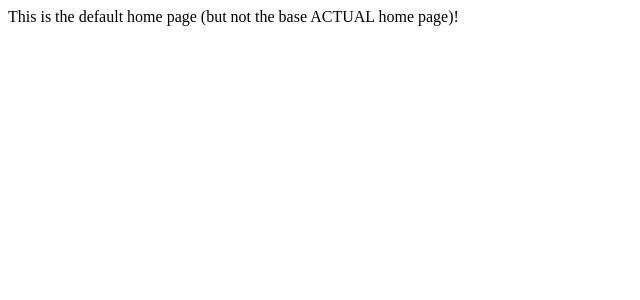
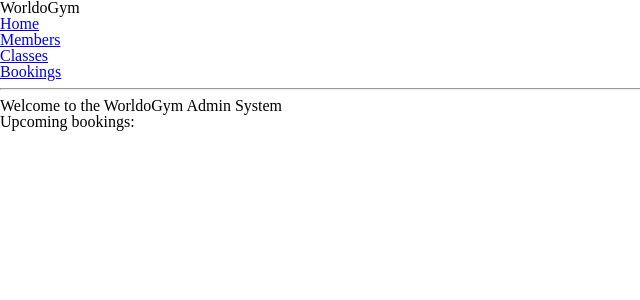
Before and after one commit to Boystavros/gym_admin_app_Python, a Flask app: page / in a window 1280 px wide. Shown: the top 300 px of the page, without its empty margins (0-640 px from the left). Run offline with Flask 2, Linux system fonts and the light colour scheme.

Commit message:
Adds members() and add_member() routes to member_controller. Working.

```diff
--- a/app.py
+++ b/app.py
@@ -1,13 +1,12 @@
 from flask import Flask, render_template
 
-# from controllers.member_controller import member_blueprint
+from controllers.member_controller import members_blueprint
 # from controllers.fit_class_controller import fit_class_blueprint
 # from controllers.booking_controller import booking_blueprint
 
 app = Flask(__name__)
 
-# app.register_blueprint(member_blueprint)
-# x3
+app.register_blueprint(members_blueprint)
 
 @app.route('/')
 def home():
--- /dev/null
+++ b/controllers/booking_controller.py
@@ -0,0 +1,2 @@
+from flask import Flask, render_template, request, redirect
+from flask import Blueprint
--- a/db/member_booking_system.sql
+++ b/db/member_booking_system.sql
@@ -24,8 +24,8 @@ CREATE TABLE fit_classes(
 
 CREATE TABLE bookings(
     id SERIAL PRIMARY KEY,
-    member_id INT REFERENCES members(id),
-    fit_class_id INT REFERENCES fit_classes(id),
+    member_id INT REFERENCES members(id) ON DELETE CASCADE,
+    fit_class_id INT REFERENCES fit_classes(id) ON DELETE CASCADE,
     timestamp VARCHAR(255),
     staff_member VARCHAR(255)
 );
--- /dev/null
+++ b/static/css/reset.css
@@ -0,0 +1,48 @@
+/* http://meyerweb.com/eric/tools/css/reset/
+   v2.0 | 20110126
+   License: none (public domain)
+*/
+
+html, body, div, span, applet, object, iframe,
+h1, h2, h3, h4, h5, h6, p, blockquote, pre,
+a, abbr, acronym, address, big, cite, code,
+del, dfn, em, img, ins, kbd, q, s, samp,
+small, strike, strong, sub, sup, tt, var,
+b, u, i, center,
+dl, dt, dd, ol, ul, li,
+fieldset, form, label, legend,
+table, caption, tbody, tfoot, thead, tr, th, td,
+article, aside, canvas, details, embed,
+figure, figcaption, footer, header, hgroup,
+menu, nav, output, ruby, section, summary,
+time, mark, audio, video {
+	margin: 0;
+	padding: 0;
+	border: 0;
+	font-size: 100%;
+	font: inherit;
+	vertical-align: baseline;
+}
+/* HTML5 display-role reset for older browsers */
+article, aside, details, figcaption, figure,
+footer, header, hgroup, menu, nav, section {
+	display: block;
+}
+body {
+	line-height: 1;
+}
+ol, ul {
+	list-style: none;
+}
+blockquote, q {
+	quotes: none;
+}
+blockquote:before, blockquote:after,
+q:before, q:after {
+	content: '';
+	content: none;
+}
+table {
+	border-collapse: collapse;
+	border-spacing: 0;
+}
--- a/templates/base.html
+++ b/templates/base.html
@@ -0,0 +1,36 @@
+<html>
+<head>
+    <title>WorldoGym Admin App</title>
+    <link rel="stylesheet" href="/static/css/reset.css">
+    <link rel="stylesheet" href="/static/css/styles.css">
+</head>
+<body>
+    <header>
+        <h1>WorldoGym</h1>
+        <nav>
+            <ul>
+                <li>
+                    <a href="/">Home</a>
+                </li>
+                <li>
+                    <a href="/members">Members</a>
+                </li>
+                <li>
+                    <a href="/fit_classes">Classes</a>
+                </li>
+                <li>
+                    <a href="/bookings">Bookings</a>
+                </li>
+            </ul>
+        </nav>
+    </header>
+    <hr>
+    <main>
+        {% block content %}
+
+        {% endblock content %}
+
+    </main>
+</body>
+
+</html>
--- a/templates/index.html
+++ b/templates/index.html
@@ -1,8 +1,9 @@
-<html>
-<head>
-    <title>My gym app</title>
-</head>
-<body>
-    <p>This is the default home page (but not the base ACTUAL home page)!</p>
-</body>
-</html>
+{% extends 'base.html' %}
+
+{% block content %}
+
+    <h1>Welcome to the WorldoGym Admin System</h1>
+
+    <h2>Upcoming bookings:</h2>
+
+{% endblock content %}
```
Also changed, not shown: controllers/member_controller.py (added, +16 -0 lines), templates/members/add_member.html (added, +26 -0 lines), templates/members/index.html (added, +8 -0 lines), controllers/fit_class_controller.py (added), static/css/styles.css (added).
